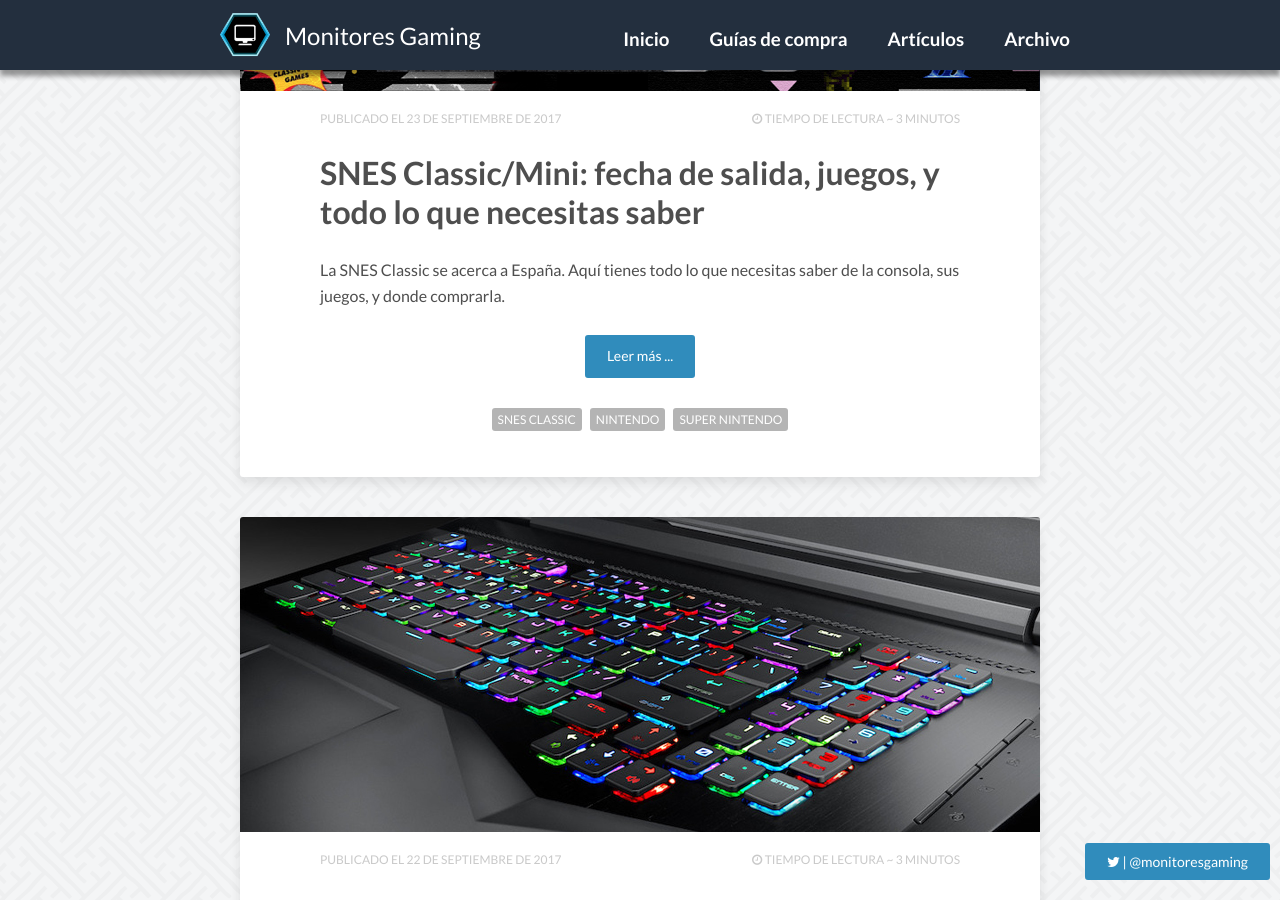
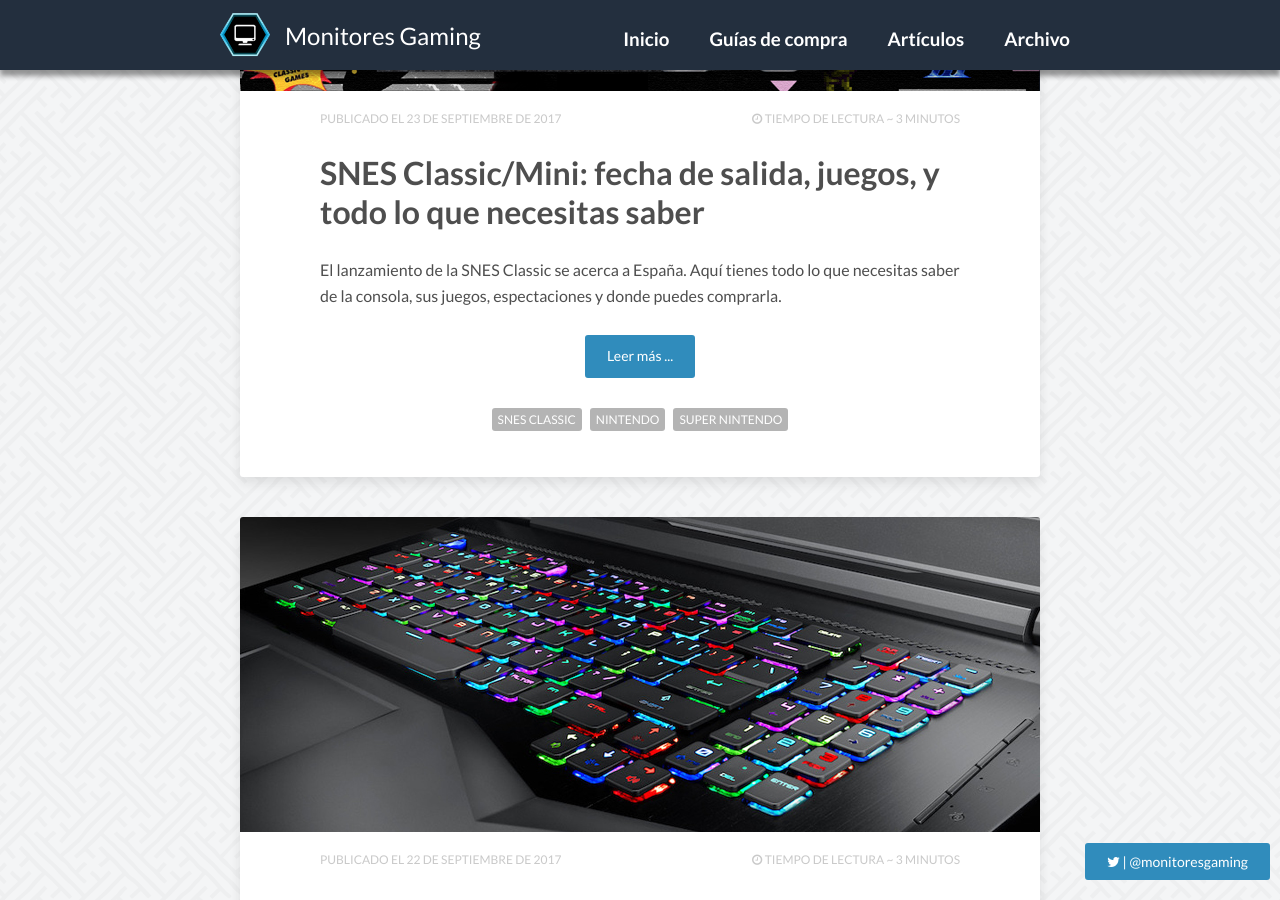
Before and after one commit to Losazul/losazul.github.io, a Jekyll site: the page built from index.html, in a window 1280 px wide and 900 px high, scrolled down 564 px. Built offline with Jekyll 4.4.1, drawn with Linux system fonts in a browser that asks for light colours; nearby versions of some CDN libraries; the list of posts is cut into pages by our own code; comment, search, counter and statistics services are not loaded.

Commit message:
arreglo excertp snes

```diff
--- a/_posts/2017-09-23-snes-classicmini-edition-fecha-de-salida-juegos.md
+++ b/_posts/2017-09-23-snes-classicmini-edition-fecha-de-salida-juegos.md
@@ -2,7 +2,7 @@
 layout: post
 title:  "SNES Classic/Mini: fecha de salida, juegos, y todo lo que necesitas saber"
 date:   2017-09-23 23:00:00 +0200
-excerpt: La SNES Classic se acerca a España. Aquí tienes todo lo que necesitas saber de la consola, sus juegos, y donde comprarla.
+excerpt: El lanzamiento de la SNES Classic se acerca a España. Aquí tienes todo lo que necesitas saber de la consola, sus juegos, espectaciones y donde puedes comprarla.
 description: El lanzamiento de la SNES Classic se acerca. Aquí tienes todo lo que necesitas saber de la consola, sus juegos, y donde comprarla.
 categories: articulos
 image:
```
Also changed, not shown: 1 other file.
